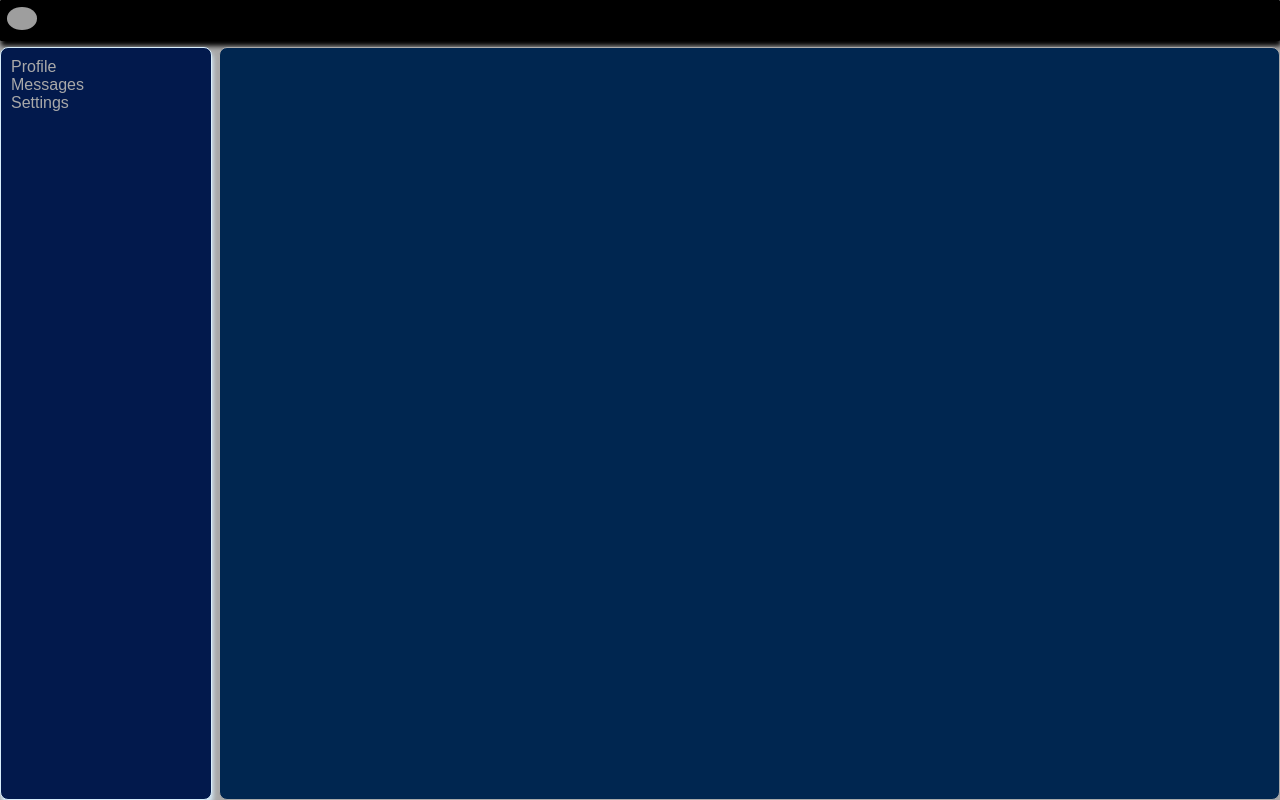
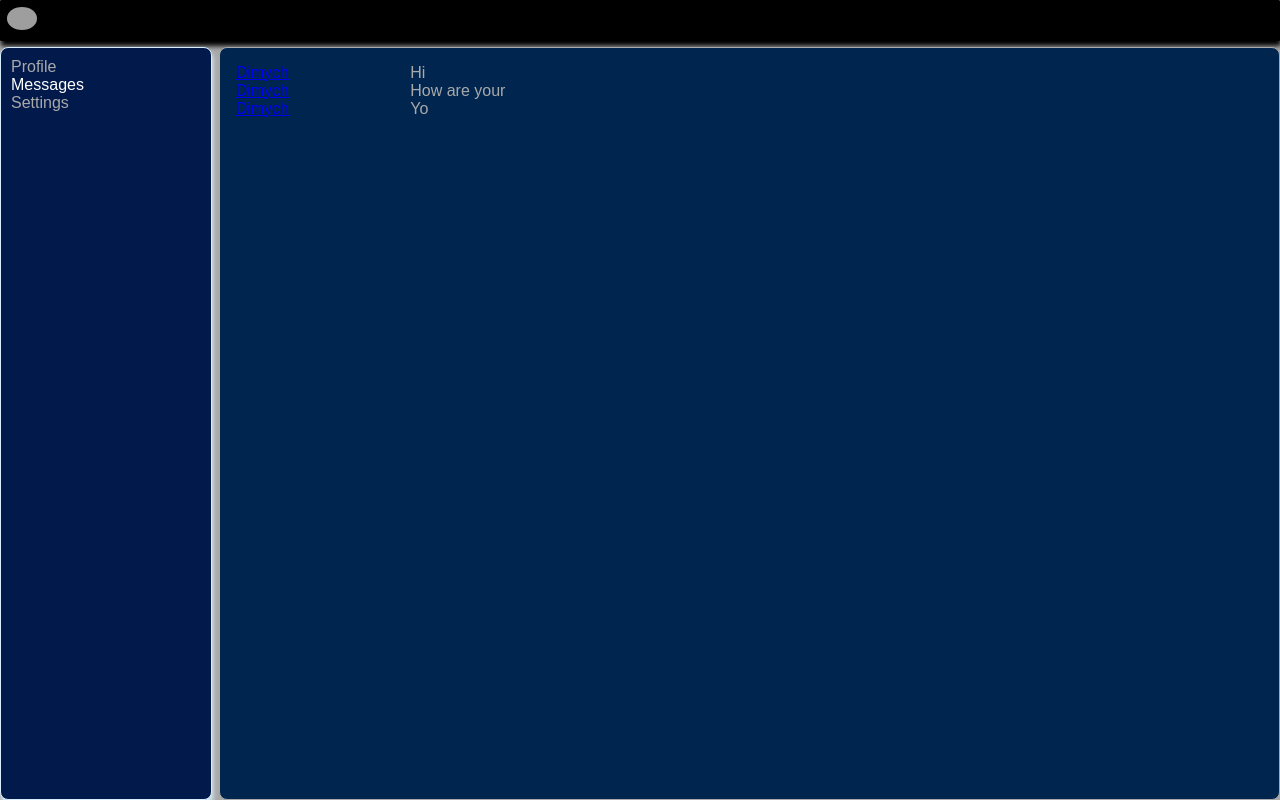
Before and after one commit to Sergei-Illarionov/social-network, a React (Create React App) app: page /dialogs in a window 1280 px wide. Built offline with nearby package versions, Linux system fonts and the light colour scheme; grey boxes are pictures that could not be loaded.

Commit message:
Added NavLink

```diff
--- a/package.json
+++ b/package.json
@@ -10,6 +10,7 @@
     "@types/node": "^12.0.0",
     "@types/react": "^17.0.0",
     "@types/react-dom": "^17.0.0",
+    "@types/react-router-dom": "^5.1.7",
     "react": "^17.0.1",
     "react-dom": "^17.0.1",
     "react-router-dom": "^5.2.0",
--- a/src/App.tsx
+++ b/src/App.tsx
@@ -4,7 +4,7 @@ import Header from "./components/Header/Header";
 import Profile from "./components/Profile/Profile";
 import Navbar from "./components/Navbar/Navbar";
 import Dialogs from "./components/Dialogs/Dialogs";
-import {BrowserRouter} from "react-router-dom";
+import {BrowserRouter, Route} from "react-router-dom";
 
 
 
@@ -13,15 +13,17 @@ import {BrowserRouter} from "react-router-dom";
 function App() {
 
     return (
-
+<BrowserRouter>
         <div className="app_wrapper">
             <Header/>
             <Navbar/>
             <div className="app_wrapper_content">
+<Route path="/dialogs" component={Dialogs}/>
+<Route path="/profile" component={Profile}/>
 
             </div>
         </div>
-
+</BrowserRouter>
     );
 }
 
--- a/src/components/Dialogs/Dialogs.module.css
+++ b/src/components/Dialogs/Dialogs.module.css
@@ -2,3 +2,13 @@
     display: grid;
     grid-template-columns: 2fr 10fr ;
 }
+.dialogsItems {
+    padding: 10px;
+
+}
+.messages {
+    padding: 10px;
+}
+dialog.active {
+    color: white;
+}
--- a/src/components/Dialogs/Dialogs.tsx
+++ b/src/components/Dialogs/Dialogs.tsx
@@ -1,11 +1,23 @@
 import React from "react";
 import style from "./Dialogs.module.css"
-
+import {NavLink} from "react-router-dom";
 
 const Dialogs = () => {
     return (
         <div className={style.dialogs}>
-            Dialogs
+
+            <div className={style.dialogsItems}>
+                <div><NavLink to="/dialogs/1">Dimych</NavLink> </div>
+                <div><NavLink to="/dialogs/2">Dimych</NavLink> </div>
+                <div><NavLink to="/dialogs/3">Dimych</NavLink> </div>
+
+            </div>
+
+            <div className={style.messages}>
+                <div className="message">Hi</div>
+                <div className="message">How are your</div>
+                <div className="message">Yo</div>
+            </div>
         </div>
     )
 }
--- a/src/components/Navbar/Navbar.tsx
+++ b/src/components/Navbar/Navbar.tsx
@@ -1,19 +1,19 @@
 import React from "react";
 import style from "./Navbar.module.css";
-
+import {NavLink} from "react-router-dom";
 
 const Navbar = () => {
     return (
         <nav className={style.nav}>
 
             <div className={style.item}>
-                <a href="/Profile">Profile</a>
+                <NavLink to="/profile" activeClassName={style.activeLink}>Profile</NavLink>
             </div>
             <div className={style.item}>
-                <a href="/Messages">Messages</a>
+                <NavLink to="/dialogs" activeClassName={style.activeLink}>Messages</NavLink>
             </div>
             <div className={style.item}>
-                <a href="/Settings">Settings</a>
+                <NavLink to="/settings" activeClassName={style.activeLink}>Settings</NavLink>
             </div>
         </nav>
     )
```
Also changed, not shown: 1 other file (tests, documents, lock files or other folders).
